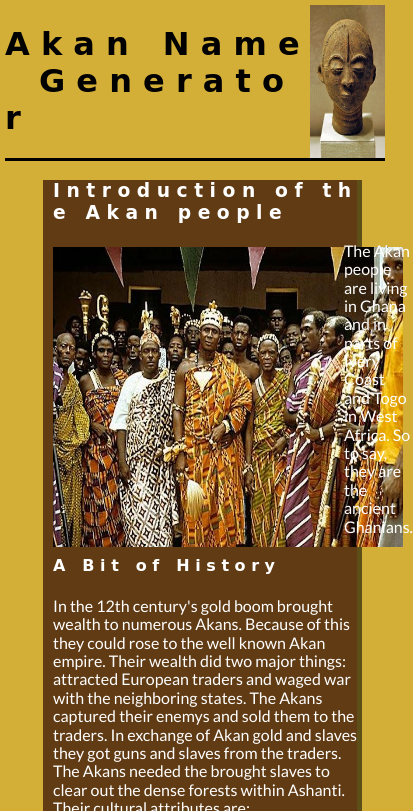
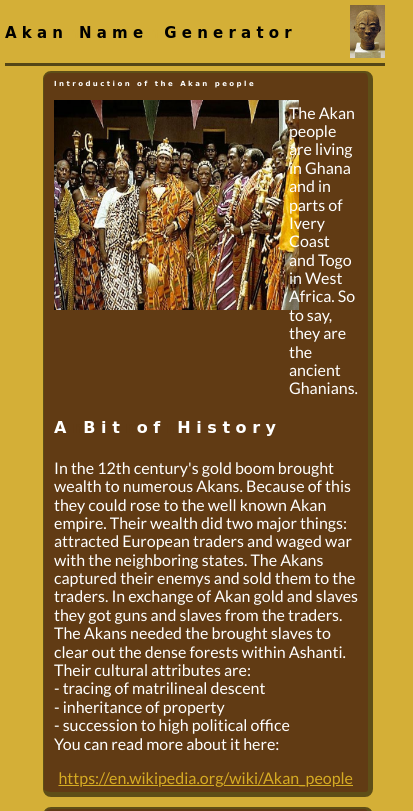
Before and after one commit to Darkpfeffer/akan-name-generator, a plain HTML site: page index.html in a window 390 px wide. Shown: the top 811 px of the page, 413 px wide, since content can reach past the window. Drawn offline with nearby package versions, Linux system fonts and the light colour scheme; a web font is replaced by a local one.

Commit message:
accessibility added to header and content title

```diff
--- a/src/css/styles.css
+++ b/src/css/styles.css
@@ -1,7 +1,6 @@
 header {
     display: flex;
-    margin: 0px;
-    border-bottom: 3px solid rgba(0, 0, 0, 1);
+    border-bottom: 3px solid rgba(0, 0, 0, 0.6);
 }
 
 .page-header__content {
@@ -10,6 +9,7 @@ header {
 
 #akan_face {
     width: 75px;
+    margin-bottom: 5px;
     justify-content: right;
     margin-left: auto;
 }
@@ -40,9 +40,15 @@ a {
     width: 80%;
     margin-right: 10%;
     margin-left: 10%;
+    margin-top: 5px;
+    margin-bottom: 10px;
     padding-left: 10px;
+    padding-right: 10px;
     background-color: #613b14;
     color: #fff;
+    border-radius: 8px;
+    border-top: 2px solid rgba(94, 78, 23, 1);
+    border-left: 1px solid rgba(94, 78, 23, 1);
     border-right: 5px solid rgba(94, 78, 23, 1);
     border-bottom: 5px solid rgba(94, 78, 23, 1);
 }
@@ -58,7 +64,6 @@ a {
     width: 350px;
     height: 300px;
     float: left;
-
 }
 
 .page-content__header {
@@ -81,6 +86,7 @@ a {
     font-size: 20px;
 }
 
+/* media queries (min width)*/
 @media all and (min-width: 1216px) {
     .page-content__first {
         height: 400px;
@@ -92,3 +98,121 @@ a {
         height: 300px;
     }
 }
+
+/* media queries (max width)*/
+@media all and (max-width: 840px) {
+    #akan_image {
+        height: 210px;
+        width: 245px;
+    }
+}
+
+@media all and (max-width: 755px) {
+    h1 {
+        font-size: 30px;
+    }
+
+    h3 {
+        font-size: 14px;
+    }
+
+    #akan_face {
+        width: 60px;
+    }
+}
+
+@media all and (max-width: 700px) {
+    h1 {
+        font-size: 25px;
+    }
+
+    #akan_face {
+        width: 50px;
+    }
+}
+
+@media all and (max-width: 590px) {
+    h1 {
+        font-size: 20px;
+    }
+
+    h3 {
+        font-size: 10px;
+    }
+}
+
+@media all and (max-width: 485px) {
+    h1 {
+        font-size: 15px;
+    }
+
+    #akan_face {
+        width: 35px;
+    }
+}
+
+@media all and (max-width: 410px) {
+    h3 {
+        font-size: 7px;
+    }
+}
+
+@media all and (max-width: 370px) {
+    h1 {
+        font-size: 13px;
+    }
+}
+
+@media all and (max-width: 330px) {
+    h1 {
+        font-size: 10px;
+    }
+
+    #akan_face {
+        width: 25px;
+    }
+}
+
+@media all and (max-width: 300px) {
+    h3 {
+        font-size: 5px;
+    }
+}
+
+@media all and (max-width: 260px) {
+    h1 {
+        font-size: 8px;
+    }
+
+    #akan_face {
+        width: 20px;
+    }
+}
+
+@media all and (max-width: 220px) {
+    h3 {
+        font-size: 4px;
+    }
+}
+
+@media all and (max-width: 211px) {
+    h1 {
+        font-size: 6px;
+    }
+
+    #akan_face {
+        width: 15px;
+    }
+}
+
+@media all and (max-width: 180px) {
+    h3 {
+        font-size: 3px;
+    }
+}
+
+@media all and (max-width: 165px) {
+    h1 {
+        font-size: 5px;
+    }
+}
```
